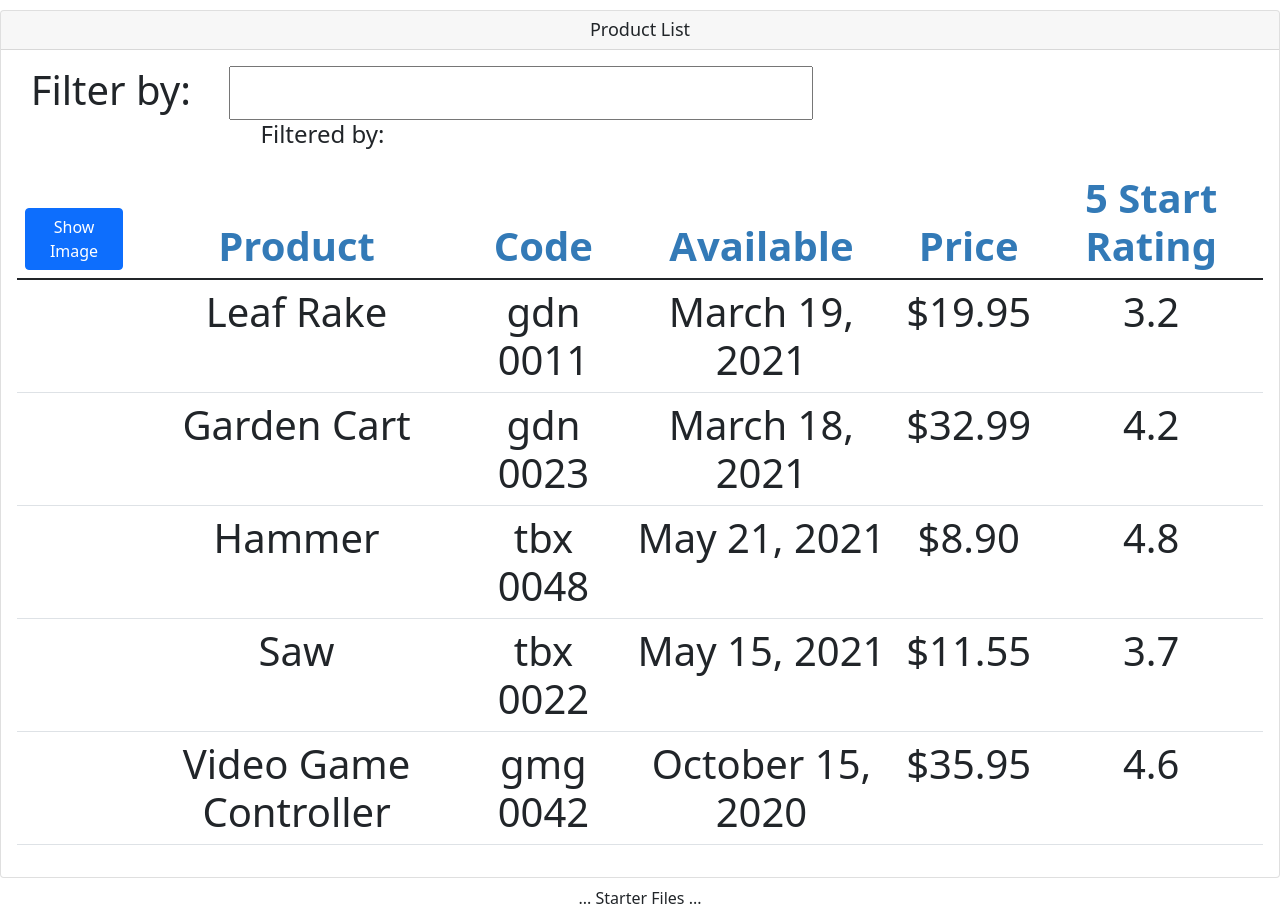
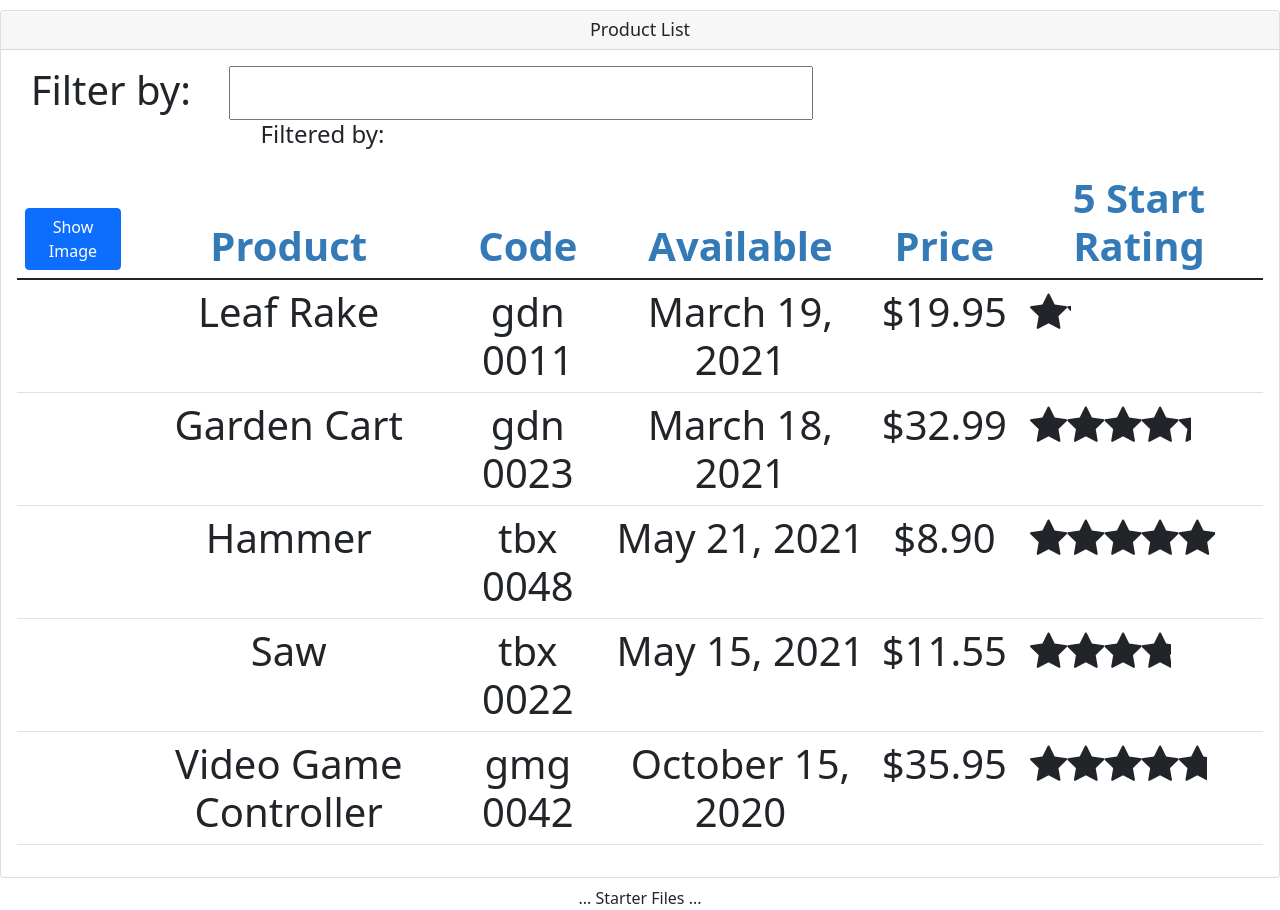
Before and after one commit to ailyfdez/angular-getting-started-pluralsight, an Angular app: page /products in a window 1280 px wide. Built offline with nearby package versions, Linux system fonts and the light colour scheme.

Commit message:
add star component

```diff
--- a/src/app/app.module.ts
+++ b/src/app/app.module.ts
@@ -3,6 +3,7 @@
 import { FormsModule } from "@angular/forms";
 import { AppComponent } from './app.component';
 import { ProductListComponent } from './products/product-list/product-list.component';
+import { StarComponent } from './shared/star.component';
 import { ConvertToSpacesPipe } from './shared/convert-to-space.pipe';
 
 @NgModule({
@@ -10,6 +11,7 @@
     AppComponent,
     ProductListComponent,
     ConvertToSpacesPipe,
+    StarComponent,
   ],
   imports: [
     BrowserModule,
--- a/src/app/products/product-list/product-list.component.html
+++ b/src/app/products/product-list/product-list.component.html
@@ -9,7 +9,7 @@
     </div>
     <div class="row">
       <div class="col-md-6">
-        <h4>Filtered by: {{listFilter}}</h4>
+        <h4>Filtered by: {{ listFilter }}</h4>
       </div>
     </div>
     <div class="table-responsive">
@@ -18,7 +18,7 @@
           <tr>
             <th>
               <button class="btn btn-primary" (click)="toggleImage()">
-                {{showImage?'Hide':'Show'}} Image
+                {{ showImage ? "Hide" : "Show" }} Image
               </button>
             </th>
             <th>Product</th>
@@ -31,7 +31,8 @@
         <tbody>
           <tr *ngFor="let product of filteredProducts">
             <td>
-              <img *ngIf="showImage"
+              <img
+                *ngIf="showImage"
                 [src]="product.imageUrl"
                 [style.width.px]="imageWidth"
                 [style.margin.px]="imageMargin"
@@ -41,16 +42,19 @@
               {{ product.productName }}
             </td>
             <td>
-              {{ product.productCode |lowercase| convertToSpaces:'-'}}
+              {{ product.productCode | lowercase | convertToSpaces: "-" }}
             </td>
             <td>
               {{ product.releaseDate }}
             </td>
             <td>
-              {{ product.price | currency:'USD':'symbol':'1.2-2'}}
+              {{ product.price | currency: "USD":"symbol":"1.2-2" }}
             </td>
             <td>
-              {{ product.starRating }}
+              <pm-star
+                [rating]="product.starRating"
+                (ratingClicked)="onRatingClicked($event)"
+              ></pm-star>
             </td>
           </tr>
         </tbody>
--- a/src/app/products/product-list/product-list.component.ts
+++ b/src/app/products/product-list/product-list.component.ts
@@ -29,7 +29,7 @@
       "releaseDate": "March 19, 2021",
       "description": "Leaf rake with 48-inch wooden handle.",
       "price": 19.95,
-      "starRating": 3.2,
+      "starRating": 1.2,
       "imageUrl": "assets/images/leaf_rake.png"
     },
     {
@@ -88,4 +88,8 @@
     return this.products.filter((product: IProduct) =>
       product.productName.toLocaleLowerCase().includes(filterBy));
   }
+
+  onRatingClicked(message: string): void {
+    this.pageTitle = 'Product List: ' + message;
+  }
 }
--- a/src/app/shared/star.component.html
+++ b/src/app/shared/star.component.html
@@ -1,7 +1,10 @@
-<div class="crop"
-     [style.width.px]="cropWidth"
-     [title]="rating">
-  <div style="width: 75px">
+<div
+  class="crop"
+  [style.width.px]="cropWidth"
+  [title]="rating"
+  (click)="onClick()"
+>
+  <div style="width: 200px">
     <span class="fa fa-star"></span>
     <span class="fa fa-star"></span>
     <span class="fa fa-star"></span>
--- /dev/null
+++ b/src/app/shared/star.component.ts
@@ -0,0 +1,22 @@
+import { Component, EventEmitter, Input, OnChanges, Output } from "@angular/core";
+
+@Component({
+    selector: 'pm-star',
+    templateUrl: './star.component.html',
+    styleUrls: ['./star.component.css'],
+})
+export class StarComponent implements OnChanges {
+    @Input() rating: number = 0;
+    @Output() ratingClicked: EventEmitter<string> =
+        new EventEmitter<string>();
+
+    cropWidth: number = 200;
+
+    ngOnChanges(): void {
+        this.cropWidth = this.rating * 200 / 5;
+    }
+
+    onClick(): void {
+        this.ratingClicked.emit(`The rating ${this.rating} was clicked!`);
+    }
+}
```
